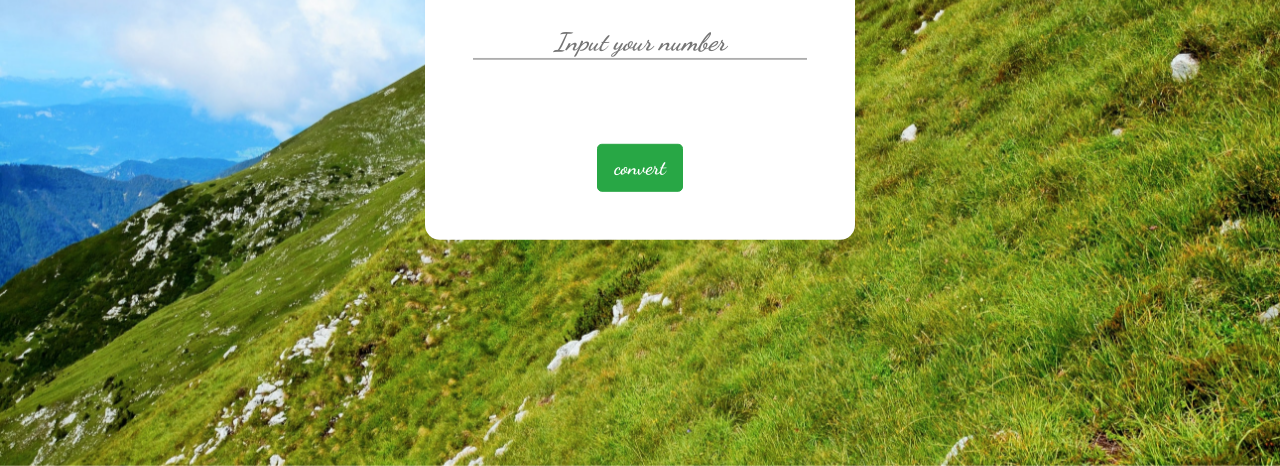
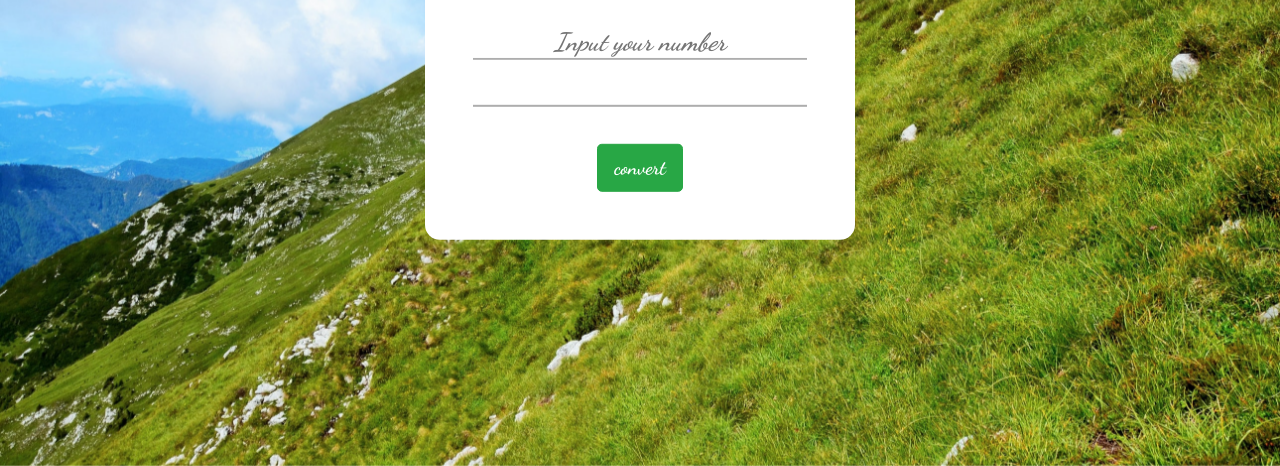
Before and after one commit to babulakterfsd/Binary-Converter, a plain HTML site: page index.html in a window 1280 px wide. Shown: the part 334-800 px from the top of the page. Drawn offline with Linux system fonts and the light colour scheme.

Commit message:
Update main.css

```diff
--- a/css/main.css
+++ b/css/main.css
@@ -163,7 +163,7 @@ textarea {
   }
 
   .input-wrapper:nth-child(2) {
-      border-bottom: 2px solid transparent;
+      border-bottom: 2px solid #adadad;
   }
 
   .userinput {
```
